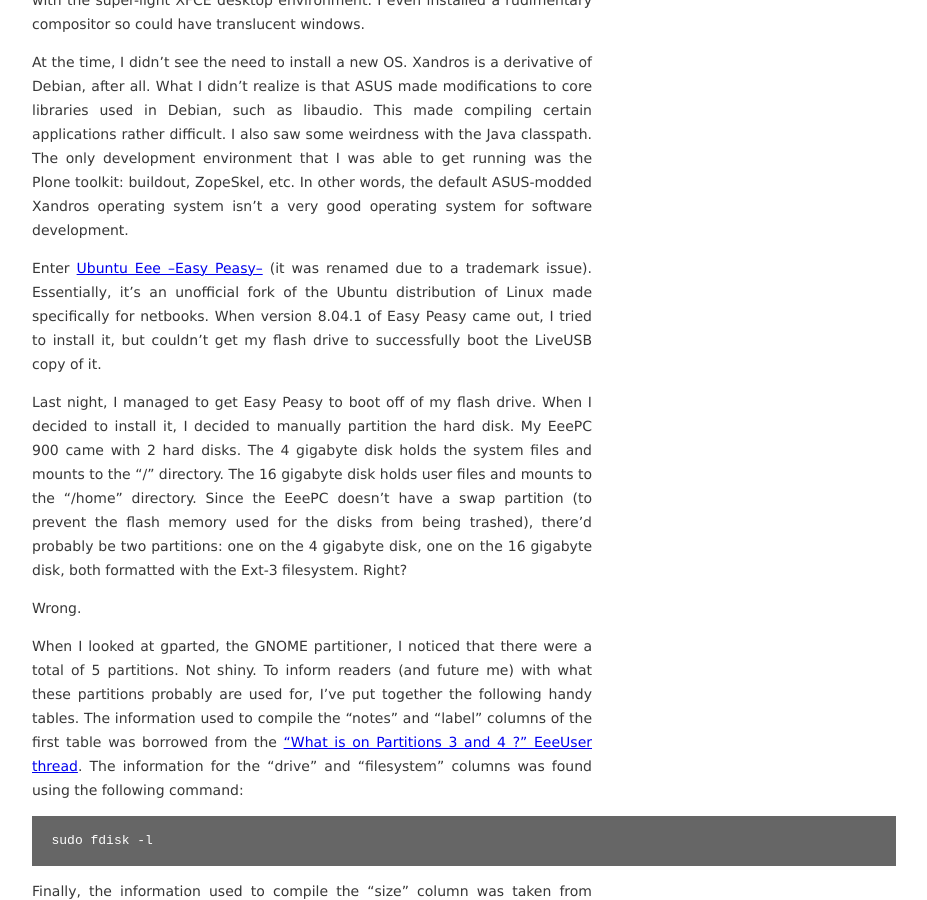
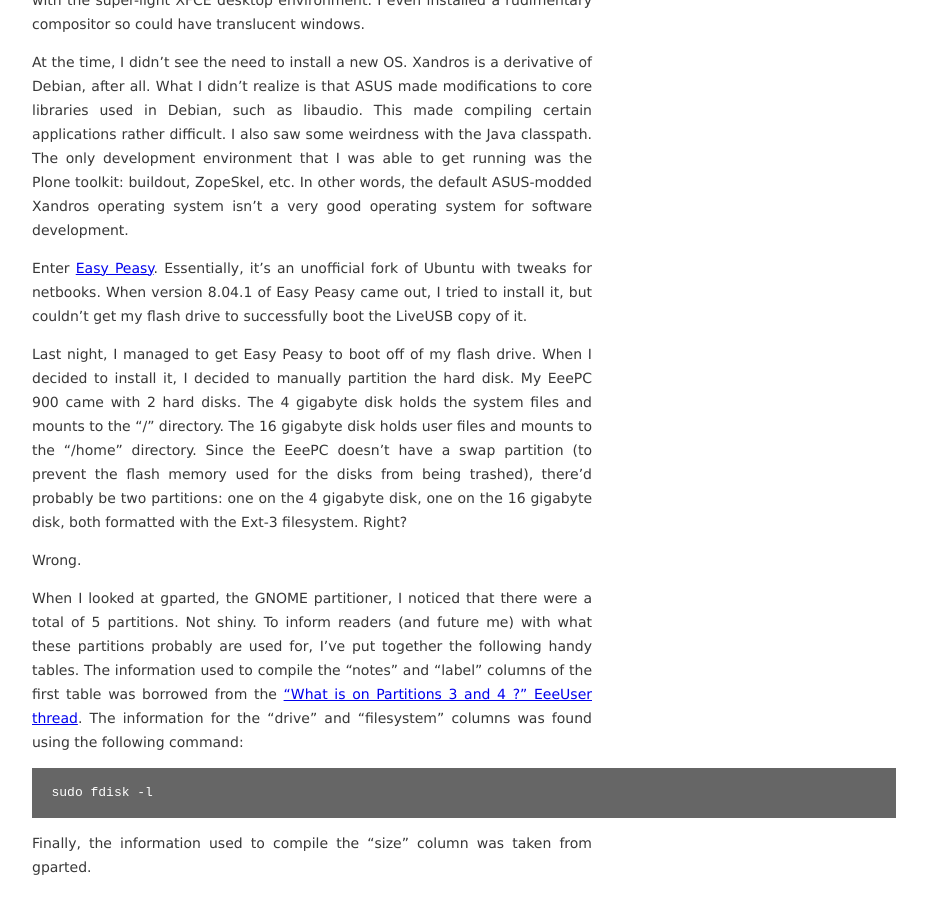
Before and after one commit to hellojwilde/hellojwilde.github.io, a Jekyll site: the page built from _posts/2009-01-06-the-eeepc-900-linux-partition-table.md, in a window 1280 px wide and 900 px high, scrolled down 535 px. Shown: the whole window, without its empty margins (176-1103 px from the left). Built offline with Jekyll 4.4.1, drawn with Linux system fonts in a browser that asks for light colours.

Commit message:
Cleaned up the wording of one of the lines about EasyPeasy.

```diff
--- a/_posts/2009-01-06-the-eeepc-900-linux-partition-table.md
+++ b/_posts/2009-01-06-the-eeepc-900-linux-partition-table.md
@@ -30,9 +30,8 @@
 Xandros operating system isn't a very good operating system for
 software development.
 
-Enter [Ubuntu Eee --Easy Peasy--](http://www.geteasypeasy.com/) (it was renamed
-due to a trademark issue).  Essentially, it's an unofficial fork of the Ubuntu
-distribution of Linux made specifically for netbooks.  When version
+Enter [Easy Peasy](http://www.geteasypeasy.com/).  Essentially, it's an
+unofficial fork of Ubuntu with tweaks for netbooks.  When version
 8.04.1 of Easy Peasy came out, I tried to install it, but couldn't get
 my flash drive to successfully boot the LiveUSB copy of it.
 
```
